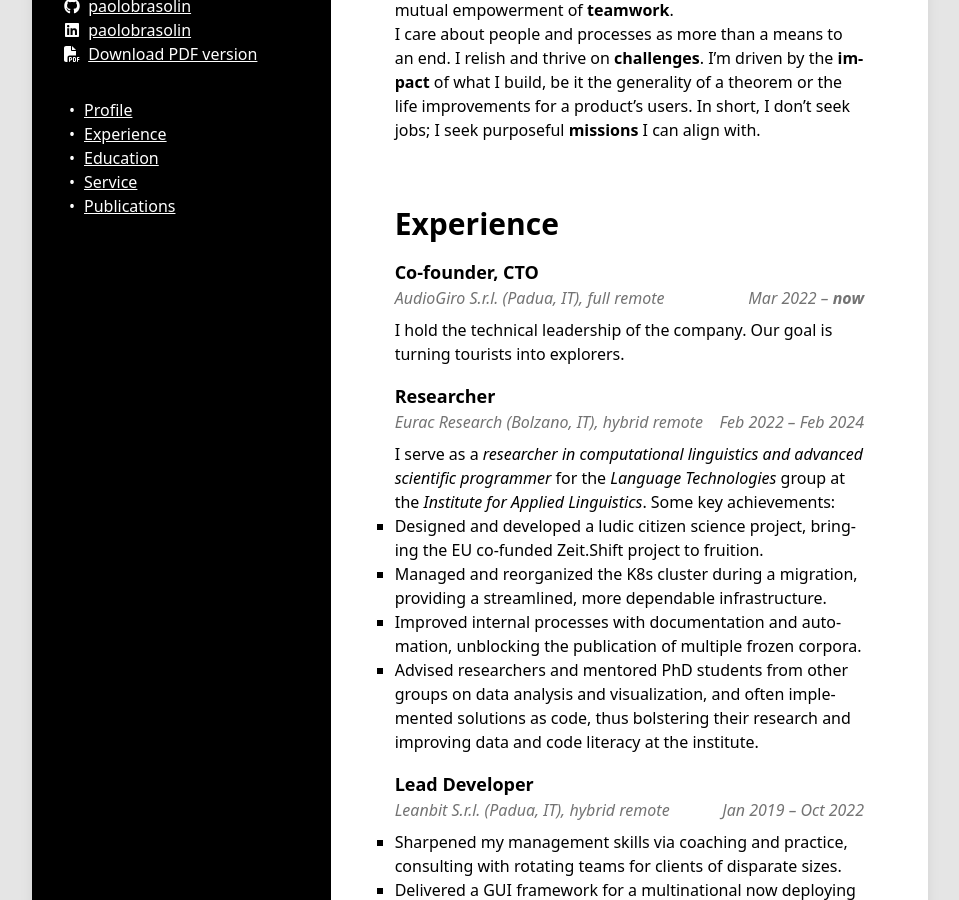
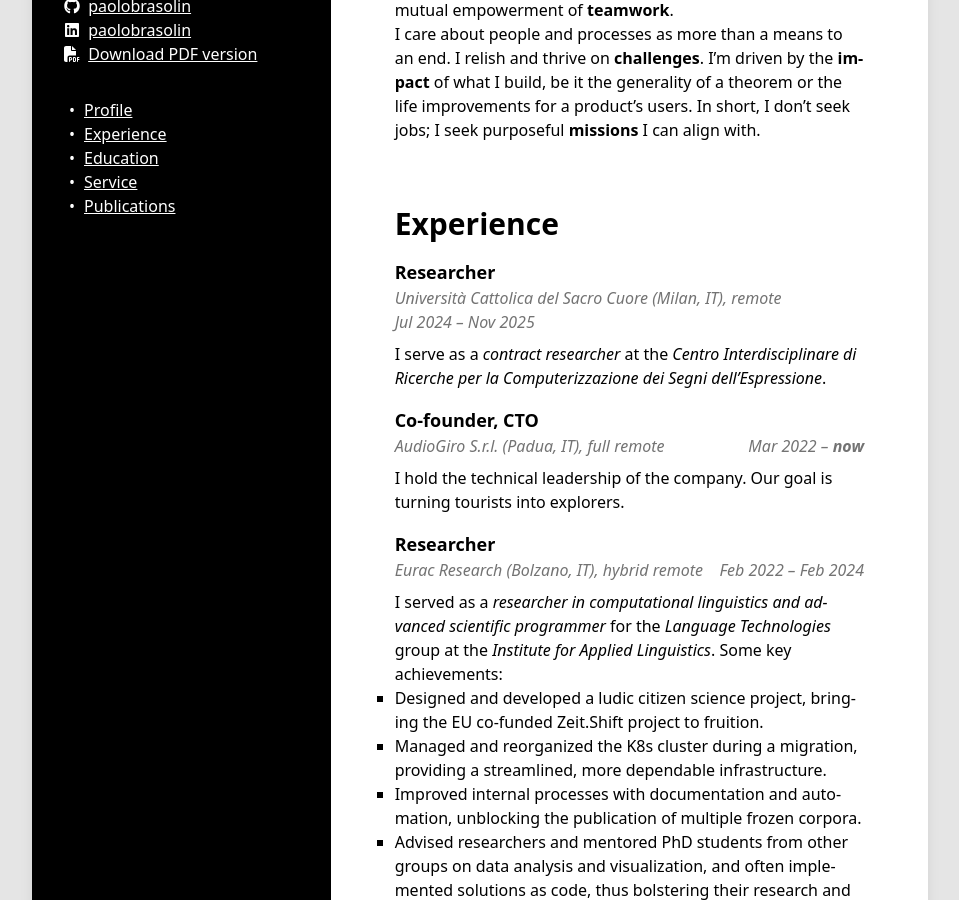
Before and after one commit to paolobrasolin/cv, a Jekyll site: the page built from index.html, in a window 1280 px wide and 900 px high, scrolled down 270 px. Shown: the whole window, without its empty margins (160-1119 px from the left). Built offline with Jekyll 4.4.1, drawn with Linux system fonts in a browser that asks for light colours.

Commit message:
Update experience

```diff
--- a/_data/experience.yaml
+++ b/_data/experience.yaml
@@ -1,5 +1,14 @@
 title: Experience
 items:
+  - title: Researcher
+    employer: Università Cattolica del Sacro Cuore (Milan, IT)
+    location: remote
+    dates:
+      range: 2024-06/2025-11
+      label: Jul 2024 -- Nov 2025
+    extra: |
+      I serve as a _contract researcher_ at the _Centro Interdisciplinare di Ricerche per la Computerizzazione dei Segni dell’Espressione_.
+
   - title: Co-founder, CTO
     employer: AudioGiro S.r.l. (Padua, IT)
     location: full remote
@@ -17,7 +26,7 @@ items:
       range: 2022-02
       label: Feb 2022 -- Feb 2024
     extra: |
-      I serve as a _researcher in computational linguistics and advanced scientific programmer_ for the _Language Technologies_ group at the _Institute for Applied Linguistics_. Some key achievements:
+      I served as a _researcher in computational linguistics and advanced scientific programmer_ for the _Language Technologies_ group at the _Institute for Applied Linguistics_. Some key achievements:
       - Designed and developed a ludic citizen science project, bringing the EU co-funded Zeit.Shift project to fruition.
       - Managed and reorganized the K8s cluster during a migration, providing a streamlined, more dependable infrastructure.
       - Improved internal processes with documentation and automation, unblocking the publication of multiple frozen corpora.
```
